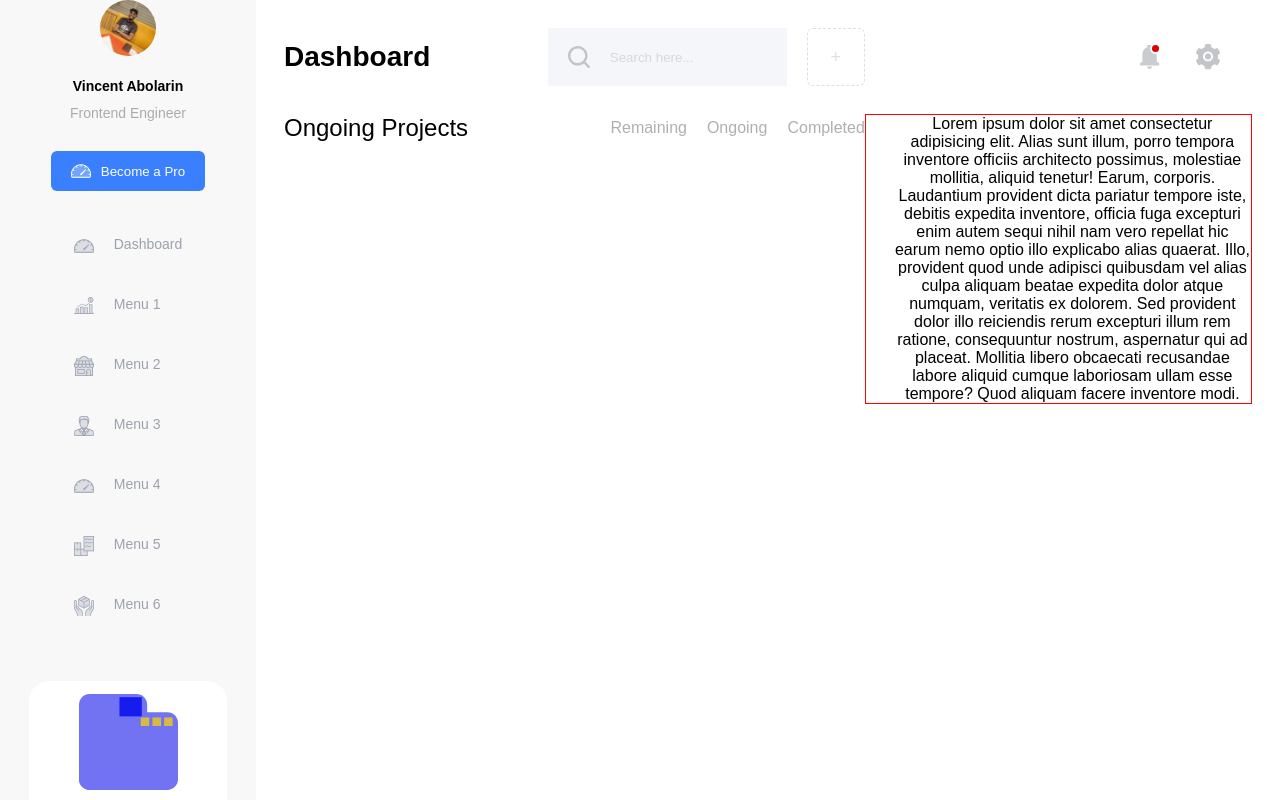
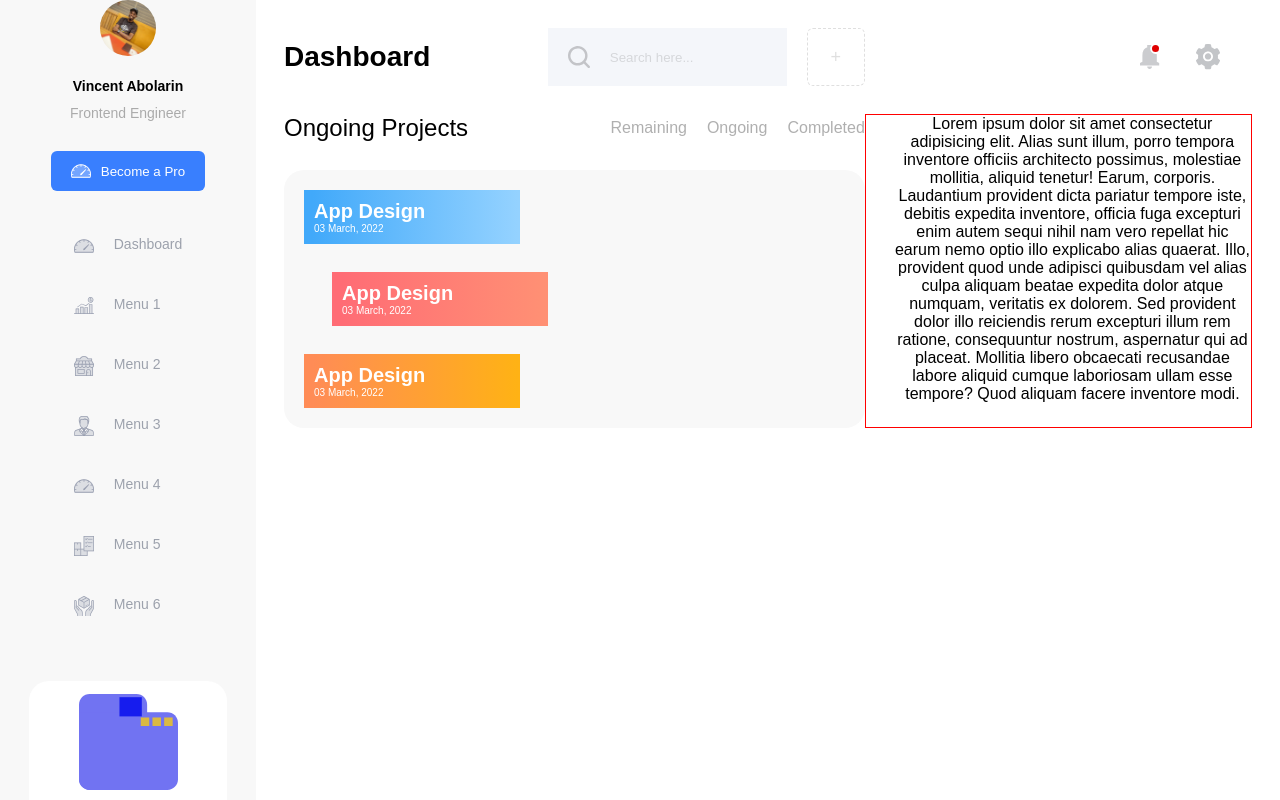
Before and after one commit to vincentabolarin/ha-shem-project, a JavaScript app: page / in a window 1280 px wide. Shown: the top 800 px of the page. Built offline with nearby package versions, Linux system fonts and the light colour scheme; the HTML template or start-up script is replaced by a standard one.

Commit message:
add and style project list

```diff
--- a/src/components/MainContent.js
+++ b/src/components/MainContent.js
@@ -1,4 +1,6 @@
 import styles from '../styles/MainContent.module.css';
+
+import ProjectProgress from './ProjectProgress';
 
 const MainContent = () => {
     return (
@@ -20,6 +22,7 @@ const MainContent = () => {
                     </p>
                 </div>
             </div>
+            <ProjectProgress />
         </div>
     );
 }
--- /dev/null
+++ b/src/components/ProjectProgress.js
@@ -0,0 +1,46 @@
+import styles from '../styles/ProjectProgress.module.css';
+
+
+const ProjectProgress = () => {
+    return (
+        <div className={styles.content}>
+            <div className={styles.projectList}>
+                <div className={styles.project1}>
+                    <p className={styles.projectName}>
+                        App Design
+                    </p>
+
+                    <p className={styles.projectDate}>
+                        03 March, 2022
+                    </p>
+                </div>
+
+                <div className={styles.project2}>
+                    <p className={styles.projectName}>
+                        App Design
+                    </p>
+
+                    <p className={styles.projectDate}>
+                        03 March, 2022
+                    </p>
+                </div>
+
+                <div className={styles.project3}>
+                    <p className={styles.projectName}>
+                        App Design
+                    </p>
+
+                    <p className={styles.projectDate}>
+                        03 March, 2022
+                    </p>
+                </div>
+            </div>
+
+            <div className={styles.usersProgress}>
+
+            </div>
+        </div>
+    );
+}
+
+export default ProjectProgress;
--- /dev/null
+++ b/src/styles/ProjectProgress.module.css
@@ -0,0 +1,44 @@
+.content {
+    width: 100%;
+    background-color: #F8F8F8;
+    border-radius: 20px;
+    margin-top: 28px;
+}
+
+.projectList {
+    padding: 20px;
+}
+
+.project1, .project2, .project3 {
+    width: 40%;
+    padding: 10px;
+    text-align: left;
+}
+
+.project1, .project2 {
+    margin-bottom: 28px;
+}
+
+.project1 {
+    background-image: linear-gradient(90deg, #41A9FA 4.01%, #94D2FF 98.73%);
+}
+
+.project2 {
+    background-image: linear-gradient(90deg, #FF6C75 4.01%, #FF9074 98.73%);
+    margin-left: 28px;
+}
+
+.project3 {
+    background-image: linear-gradient(90deg, #FF8C56 4.01%, #FFB215 98.73%);
+}
+
+.projectName {
+    font-size: 20px;
+    font-weight: bold;
+    color: #fff;
+}
+
+.projectDate {
+    font-size:10px;
+    color: #fff;
+}
```
